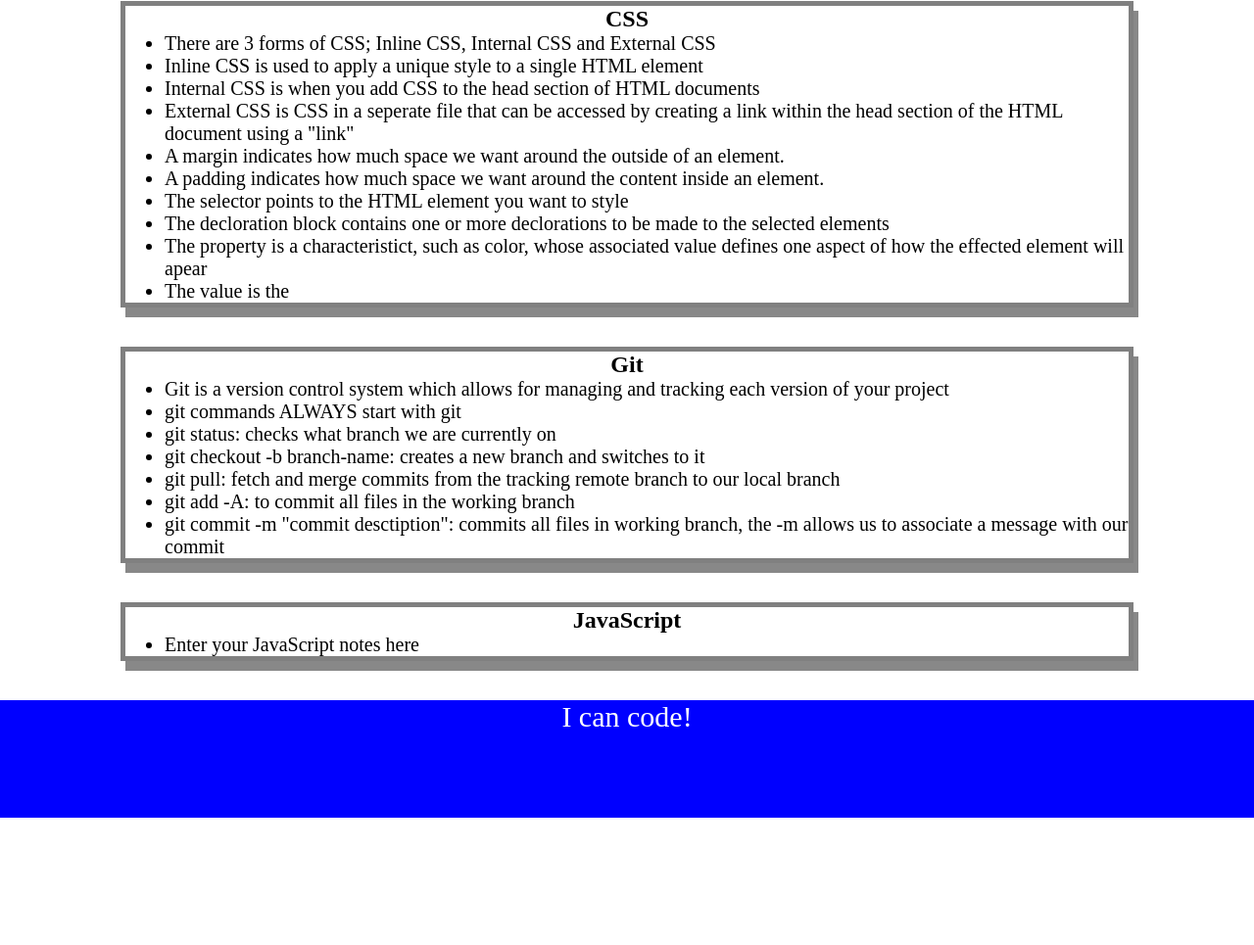
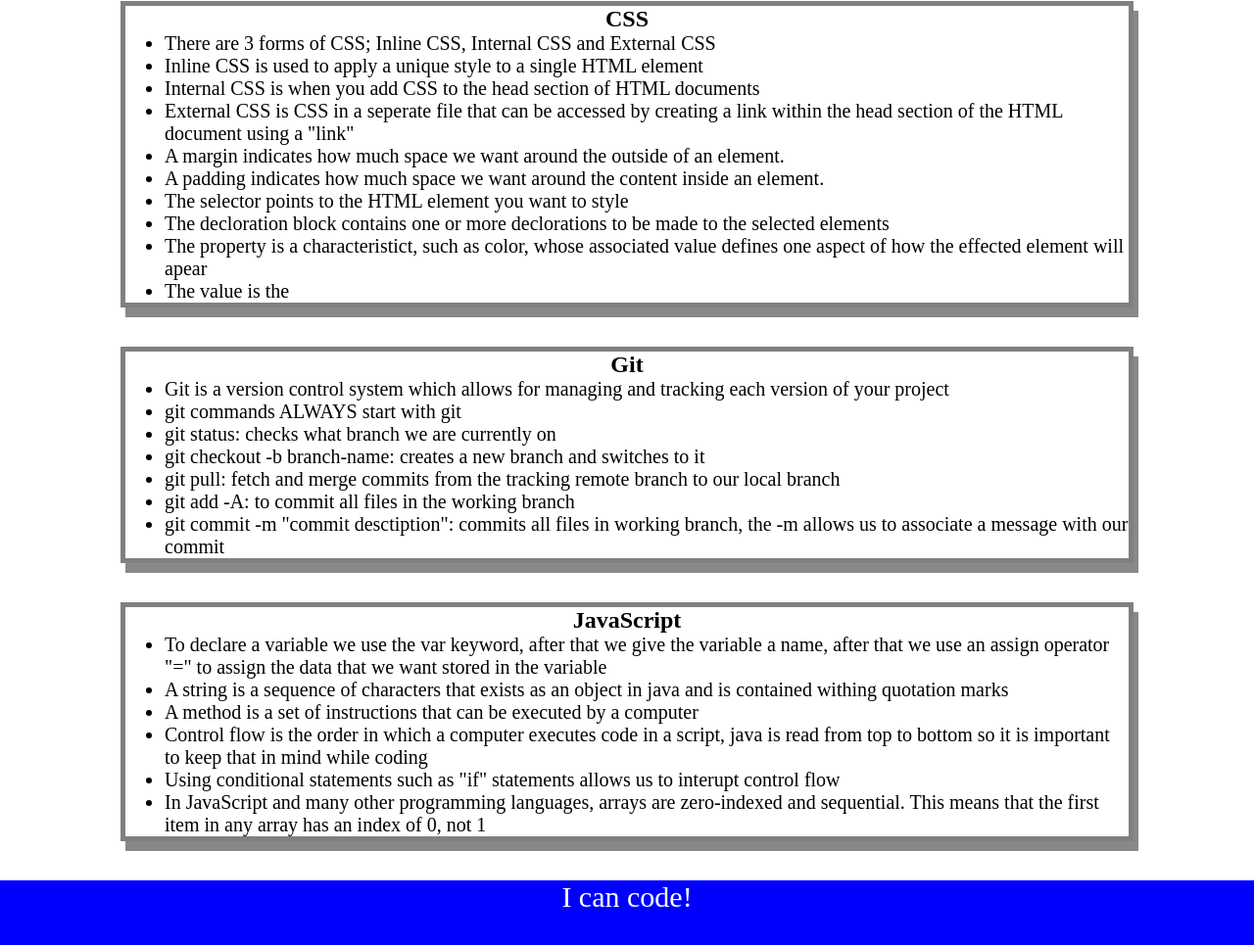
Before and after one commit to Jake-Orch/prework-study-guide, a plain HTML site: page index.html in a window 1280 px wide. Shown: the part 397-1362 px from the top of the page at 98% size. Before the commit the page ends 1232 px from the top, so only its background shows below. Drawn offline with Linux system fonts and the light colour scheme.

Commit message:
creating a loop using java variables

```diff
--- /dev/null
+++ b/assets/script.js
@@ -0,0 +1,19 @@
+var topics = ['HTML', 'CSS', 'Git', 'JavaScript'];
+
+for(var x = 0; x < topics.length; x++) {
+    console.log(topics[x])
+}
+
+/*
+if (topic === 'HTML') {
+  console.log("Let's study HTML!");
+} else if (topic === 'CSS') {
+  console.log("Let's study CSS!");
+} else if (topic === 'Git') {
+  console.log("Let's study Git!");
+} else if (topic === 'JavaScript') {
+  console.log("Let's study JavaScript!");
+} else {
+  console.log('Please try again!');
+}
+*/
--- a/index.html
+++ b/index.html
@@ -11,6 +11,7 @@
     <header id="header">
       <h1>Prework Study Guide</h1>
       <img src="./assets/bowtie-cat.png" alt="Profile image of cat wearing a bow tie." />
+      <h2>✨ Open the Console to See What's Happening ✨</h2>
     </header>
     <main>
       <section class="card" id="html-section">
@@ -58,7 +59,12 @@
       <section class="card" id="javascript-section">
         <h2>JavaScript</h2>
         <ul>
-          <li>Enter your JavaScript notes here</li>
+          <li>To declare a variable we use the var keyword, after that we give the variable a name, after that we use an assign operator "=" to assign the data that we want stored in the variable</li>
+          <li>A string is a sequence of characters that exists as an object in java and is contained withing quotation marks</li>
+          <li>A method is a set of instructions that can be executed by a computer</li>
+          <li>Control flow is the order in which a computer executes code in a script, java is read from top to bottom so it is important to keep that in mind while coding</li>
+          <li>Using conditional statements such as "if" statements allows us to interupt control flow</li>
+          <li>In JavaScript and many other programming languages, arrays are zero-indexed and sequential. This means that the first item in any array has an index of 0, not 1</li>
         </ul>
       </section>
     </main>
@@ -66,5 +72,6 @@
     <footer>
       <p>I can code!</p>
     </footer>
+    <script src="./assets/script.js"></script>
   </body>
 </html>
```
